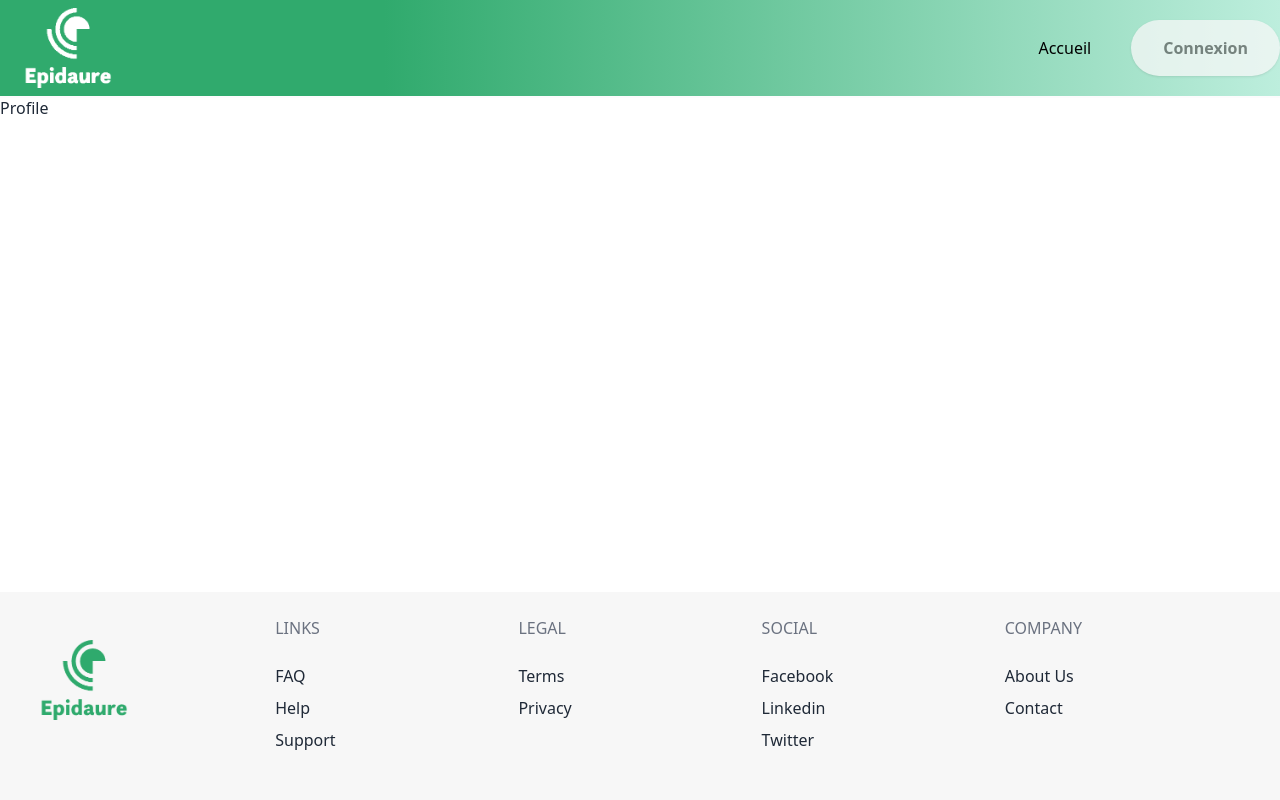
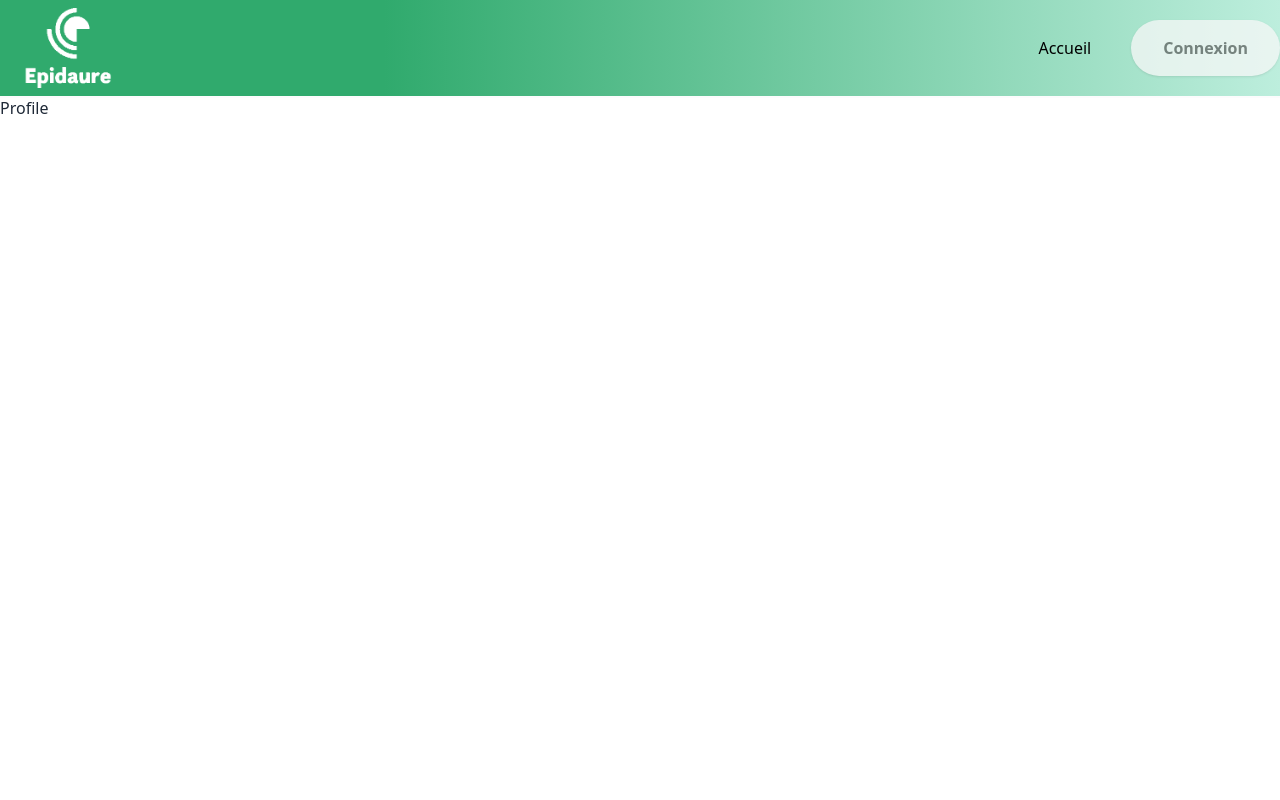
Before and after one commit to MatthiasBlc/Epidaure_Front, a React (Create React App) app: page /Profile in a window 1280 px wide. Shown: the top 800 px of the page. Built offline with nearby package versions, Linux system fonts and the light colour scheme.

Commit message:
fix fix footer

```diff
--- a/src/index.css
+++ b/src/index.css
@@ -2,13 +2,14 @@
 @tailwind components;
 @tailwind utilities;
 
-footer{
-    position: fixed;
+.wrapper {
+    min-height: 100vh;
+}
+
+footer {
     bottom: 0;
-    width: 100%;
-  }
-
+}
 
 .gradient {
     background: linear-gradient(90deg, #30aa6d 30%, #bdeedd 100%);
-  }
+}
--- a/src/pages/Profile.js
+++ b/src/pages/Profile.js
@@ -2,7 +2,7 @@ import React from 'react';
 
 const Profile = () => {
     return (
-        <div>
+        <div className='wrapper'>
             <h1 className='prof'>Profile</h1>
         </div>
     );
```
